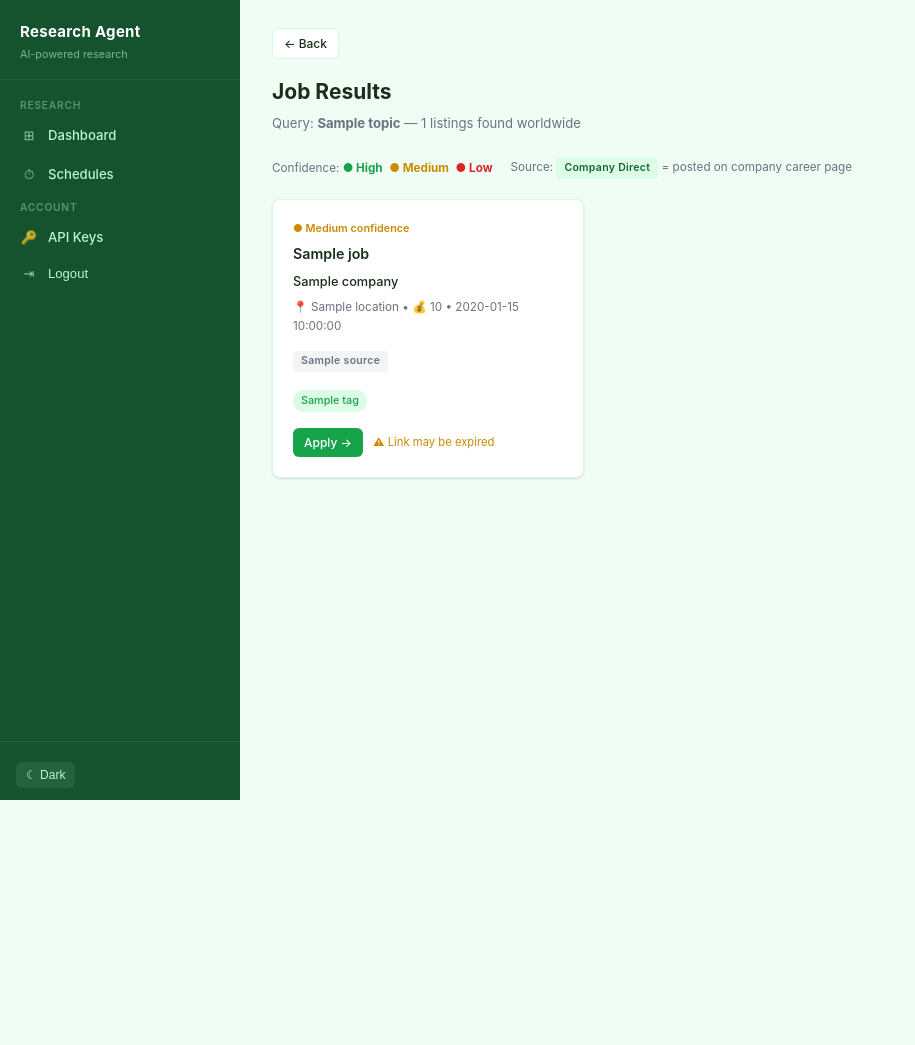
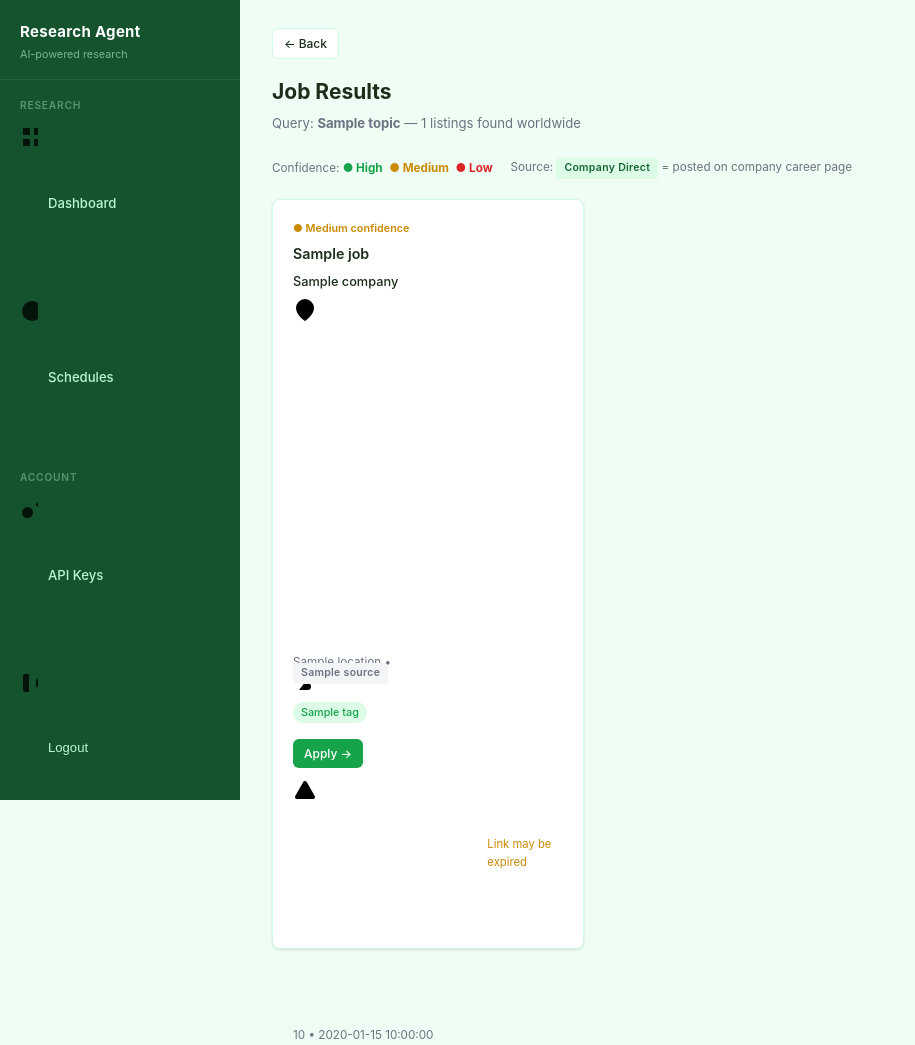
Before and after one commit to Obinwanne1/Research-Agent, a Flask app: template templates/jobs.html in a window 1280 px wide. Shown: the whole page, without its empty margins (0-915 px from the left). Before the commit the page ends 800 px from the top, so only its background shows below. Run offline with Flask 3, Linux system fonts and the light colour scheme; the template is opened without the code that fills it: most values are stand-ins (such as "Sample title", 1, 10 or a date in 2020); some libraries are stand-ins or nearby versions.

Commit message:
refactor: replace all emoji with inline SVG icons (Lucide-style)
- templates/macros/icons.html: single icon() macro, 18 self-hosted SVGs
  (grid, clock, key, settings, log-out, moon, sun, calendar, file-text,
  globe, lock, clipboard, search, file, map-pin, dollar-sign, building,
  alert-triangle, briefcase)
- base.html: nav icons (dashboard, schedules, api keys, admin, logout)
- article.html: date pill, word-count pill, public/private toggle
- dashboard.html: search empty state, articles empty state
- jobs.html: location, salary, Company Direct badge, Remote Board badge,
  expired-link warning, jobs empty state
- admin/jobs.html: jobs empty state
- schedules/index.html: schedules empty state
- settings/api_keys.html: api keys empty state
- share.html: date pill, word-count pill
- main.js: theme toggle button uses SVG innerHTML (sun/moon)
- main.css: .icon base styles + size overrides for nav/empty/pill contexts

No CDN dependency — all SVGs inline via Jinja2 macro.

Co-Authored-By: Claude Sonnet 4.6 <noreply@anthropic.com>

```diff
--- a/static/css/main.css
+++ b/static/css/main.css
@@ -330,6 +330,13 @@ body.dark .src-other     { background: #374151; color: #9ca3af; }
 .empty-state .empty-icon { font-size: 3rem; margin-bottom: 12px; opacity: 0.4; }
 .empty-state h3 { font-size: 1rem; font-weight: 600; color: var(--text); margin-bottom: 6px; }
 
+/* ── SVG icons ── */
+.icon { display: inline-block; vertical-align: middle; flex-shrink: 0; }
+.nav-icon .icon { width: 16px; height: 16px; }
+.empty-icon .icon { width: 40px; height: 40px; opacity: 0.35; stroke-width: 1.5; }
+.article-meta-pill .icon { width: 13px; height: 13px; margin-right: 1px; }
+.share-pill .icon { width: 13px; height: 13px; margin-right: 1px; }
+
 /* ── Responsive ── */
 @media (max-width: 768px) {
   .sidebar { width: 100%; height: auto; position: relative; flex-direction: row; flex-wrap: wrap; }
--- a/static/js/main.js
+++ b/static/js/main.js
@@ -12,15 +12,17 @@ document.addEventListener('DOMContentLoaded', function () {
   }
 
   const toggle = document.getElementById('theme-toggle');
+  var _sunSvg = '<svg class="icon" width="14" height="14" viewBox="0 0 24 24" fill="none" stroke="currentColor" stroke-width="2" stroke-linecap="round" stroke-linejoin="round" aria-hidden="true"><circle cx="12" cy="12" r="4"/><path d="M12 2v2M12 20v2M4.93 4.93l1.41 1.41M17.66 17.66l1.41 1.41M2 12h2M20 12h2M6.34 17.66l-1.41 1.41M19.07 4.93l-1.41 1.41"/></svg>';
+  var _moonSvg = '<svg class="icon" width="14" height="14" viewBox="0 0 24 24" fill="none" stroke="currentColor" stroke-width="2" stroke-linecap="round" stroke-linejoin="round" aria-hidden="true"><path d="M21 12.79A9 9 0 1 1 11.21 3 7 7 0 0 0 21 12.79z"/></svg>';
   if (toggle) {
     toggle.addEventListener('click', function () {
       document.body.classList.toggle('dark');
       const isDark = document.body.classList.contains('dark');
       localStorage.setItem('theme', isDark ? 'dark' : 'light');
-      toggle.textContent = isDark ? '☀ Light' : '☾ Dark';
+      toggle.innerHTML = isDark ? _sunSvg + ' Light' : _moonSvg + ' Dark';
     });
     const isDark = document.body.classList.contains('dark');
-    toggle.textContent = isDark ? '☀ Light' : '☾ Dark';
+    toggle.innerHTML = isDark ? _sunSvg + ' Light' : _moonSvg + ' Dark';
   }
 
   // ── Research form ────────────────────────────────────────────────────────
--- a/templates/admin/jobs.html
+++ b/templates/admin/jobs.html
@@ -1,4 +1,5 @@
 {% extends "base.html" %}
+{% from 'macros/icons.html' import icon %}
 {% block title %}Jobs Monitor — Admin{% endblock %}
 
 {% block content %}
@@ -64,7 +65,7 @@
   </div>
   {% else %}
   <div class="empty-state">
-    <div class="empty-icon">📋</div>
+    <div class="empty-icon">{{ icon('clipboard', 40) }}</div>
     <h3>No jobs found</h3>
     <p>No jobs match the current filters.</p>
   </div>
--- a/templates/base.html
+++ b/templates/base.html
@@ -1,3 +1,4 @@
+{% from 'macros/icons.html' import icon %}
 <!DOCTYPE html>
 <html lang="en">
 <head>
@@ -18,32 +19,32 @@
     <div class="sidebar-nav">
       <span class="sidebar-section-label">Research</span>
       <a href="{{ url_for('dashboard') }}" class="{{ 'active' if request.endpoint == 'dashboard' else '' }}">
-        <span class="nav-icon">⊞</span> Dashboard
+        <span class="nav-icon">{{ icon('grid') }}</span> Dashboard
       </a>
 
       <a href="{{ url_for('schedules') }}" class="{{ 'active' if request.endpoint == 'schedules' else '' }}">
-        <span class="nav-icon">⏱</span> Schedules
+        <span class="nav-icon">{{ icon('clock') }}</span> Schedules
       </a>
 
       <span class="sidebar-section-label">Account</span>
       <a href="{{ url_for('settings_api_keys') }}" class="{{ 'active' if request.endpoint and 'api_keys' in request.endpoint else '' }}">
-        <span class="nav-icon">🔑</span> API Keys
+        <span class="nav-icon">{{ icon('key') }}</span> API Keys
       </a>
       {% if session.get('role') in ('admin', 'superadmin') %}
       <a href="{{ url_for('admin.index') }}" class="{{ 'active' if request.blueprint == 'admin' else '' }}">
-        <span class="nav-icon">⚙</span> Admin
+        <span class="nav-icon">{{ icon('settings') }}</span> Admin
       </a>
       {% endif %}
       <form method="POST" action="{{ url_for('logout') }}" style="margin:0">
         <input type="hidden" name="csrf_token" value="{{ csrf_token() }}">
         <button type="submit" class="logout-nav-btn">
-          <span class="nav-icon">⇥</span> Logout
+          <span class="nav-icon">{{ icon('log-out') }}</span> Logout
         </button>
       </form>
     </div>
     <div class="sidebar-footer">
       <div class="user-email">{{ session.get('email', '') }}</div>
-      <button id="theme-toggle" class="theme-toggle">☾ Dark</button>
+      <button id="theme-toggle" class="theme-toggle">Dark</button>
     </div>
   </nav>
 
--- a/templates/dashboard.html
+++ b/templates/dashboard.html
@@ -1,4 +1,5 @@
 {% extends "base.html" %}
+{% from 'macros/icons.html' import icon %}
 {% block title %}Dashboard — Research Agent{% endblock %}
 
 {% block content %}
@@ -80,7 +81,7 @@
   {% endfor %}
 </div>
 <div id="articles-empty-search" style="display:none;" class="empty-state">
-  <div class="empty-icon">🔍</div>
+  <div class="empty-icon">{{ icon('search', 40) }}</div>
   <h3>No results</h3>
   <p>No articles match your search.</p>
 </div>
@@ -170,7 +171,7 @@
 </script>
 {% else %}
 <div class="empty-state" id="articles-empty">
-  <div class="empty-icon">📄</div>
+  <div class="empty-icon">{{ icon('file', 40) }}</div>
   <h3>No articles yet</h3>
   <p>Enter a topic above to research your first article.</p>
 </div>
--- a/templates/jobs.html
+++ b/templates/jobs.html
@@ -1,4 +1,5 @@
 {% extends "base.html" %}
+{% from 'macros/icons.html' import icon %}
 {% block title %}Job Results — Research Agent{% endblock %}
 
 {% block content %}
@@ -33,8 +34,8 @@
     <h3>{{ j.title }}</h3>
     <div class="job-company">{{ j.company }}</div>
     <div class="job-meta">
-      📍 {{ j.location }}
-      {% if j.salary %} &bull; 💰 {{ j.salary }}{% endif %}
+      {{ icon('map-pin', 13) }} {{ j.location }}
+      {% if j.salary %} &bull; {{ icon('dollar-sign', 13) }} {{ j.salary }}{% endif %}
       {% if j.date %} &bull; {{ j.date }}{% endif %}
     </div>
 
@@ -42,7 +43,7 @@
     {% set src = j.get('source', 'Other') %}
     <div style="margin:6px 0;">
       {% if src == 'Company Direct' %}
-        <span class="job-src-badge src-direct">🏢 Company Direct</span>
+        <span class="job-src-badge src-direct">{{ icon('building', 13) }} Company Direct</span>
       {% elif src == 'LinkedIn' %}
         <span class="job-src-badge src-linkedin">in LinkedIn</span>
       {% elif src == 'Indeed' %}
@@ -50,7 +51,7 @@
       {% elif src == 'Glassdoor' %}
         <span class="job-src-badge src-glassdoor">Glassdoor</span>
       {% elif src == 'Remote Board' %}
-        <span class="job-src-badge src-remote">🌍 Remote Board</span>
+        <span class="job-src-badge src-remote">{{ icon('globe', 13) }} Remote Board</span>
       {% else %}
         <span class="job-src-badge src-other">{{ src }}</span>
       {% endif %}
@@ -65,7 +66,7 @@
     <div style="margin-top:10px;display:flex;align-items:center;gap:10px;flex-wrap:wrap;">
       <a href="{{ j.url }}" target="_blank" rel="noopener" class="btn btn-primary btn-sm">Apply →</a>
       {% if not j.get('url_valid', True) %}
-        <span style="font-size:0.75rem;color:#ca8a04;">⚠ Link may be expired</span>
+        <span style="font-size:0.75rem;color:#ca8a04;display:inline-flex;align-items:center;gap:3px;">{{ icon('alert-triangle', 13) }} Link may be expired</span>
       {% endif %}
     </div>
   </div>
@@ -73,7 +74,7 @@
 </div>
 {% else %}
 <div class="empty-state">
-  <div class="empty-icon">💼</div>
+  <div class="empty-icon">{{ icon('briefcase', 40) }}</div>
   <h3>No jobs found</h3>
   <p>Try a different search query or add a company name.</p>
 </div>
--- /dev/null
+++ b/templates/macros/icons.html
@@ -0,0 +1,46 @@
+{# Inline SVG icon macro — Lucide-style, self-hosted, no CDN #}
+{# Usage: {% from 'macros/icons.html' import icon %} then {{ icon('grid') }} #}
+
+{% macro icon(name, size=16, cls='') %}
+{%- set s = size | string -%}
+{%- set base = 'class="icon ' ~ cls ~ '" width="' ~ s ~ '" height="' ~ s ~ '" viewBox="0 0 24 24" fill="none" stroke="currentColor" stroke-width="2" stroke-linecap="round" stroke-linejoin="round" aria-hidden="true"' -%}
+{%- if name == 'grid' -%}
+<svg {{ base }}><rect x="3" y="3" width="7" height="7"/><rect x="14" y="3" width="7" height="7"/><rect x="14" y="14" width="7" height="7"/><rect x="3" y="14" width="7" height="7"/></svg>
+{%- elif name == 'clock' -%}
+<svg {{ base }}><circle cx="12" cy="12" r="10"/><polyline points="12 6 12 12 16 14"/></svg>
+{%- elif name == 'key' -%}
+<svg {{ base }}><path d="m21 2-2 2m-7.61 7.61a5.5 5.5 0 1 1-7.778 7.778 5.5 5.5 0 0 1 7.777-7.777zm0 0L15.5 7.5m0 0 3 3L22 7l-3-3m-3.5 3.5L19 4"/></svg>
+{%- elif name == 'settings' -%}
+<svg {{ base }}><path d="M12.22 2h-.44a2 2 0 0 0-2 2v.18a2 2 0 0 1-1 1.73l-.43.25a2 2 0 0 1-2 0l-.15-.08a2 2 0 0 0-2.73.73l-.22.38a2 2 0 0 0 .73 2.73l.15.1a2 2 0 0 1 1 1.72v.51a2 2 0 0 1-1 1.74l-.15.09a2 2 0 0 0-.73 2.73l.22.38a2 2 0 0 0 2.73.73l.15-.08a2 2 0 0 1 2 0l.43.25a2 2 0 0 1 1 1.73V20a2 2 0 0 0 2 2h.44a2 2 0 0 0 2-2v-.18a2 2 0 0 1 1-1.73l.43-.25a2 2 0 0 1 2 0l.15.08a2 2 0 0 0 2.73-.73l.22-.39a2 2 0 0 0-.73-2.73l-.15-.08a2 2 0 0 1-1-1.74v-.5a2 2 0 0 1 1-1.74l.15-.09a2 2 0 0 0 .73-2.73l-.22-.38a2 2 0 0 0-2.73-.73l-.15.08a2 2 0 0 1-2 0l-.43-.25a2 2 0 0 1-1-1.73V4a2 2 0 0 0-2-2z"/><circle cx="12" cy="12" r="3"/></svg>
+{%- elif name == 'log-out' -%}
+<svg {{ base }}><path d="M9 21H5a2 2 0 0 1-2-2V5a2 2 0 0 1 2-2h4"/><polyline points="16 17 21 12 16 7"/><line x1="21" y1="12" x2="9" y2="12"/></svg>
+{%- elif name == 'moon' -%}
+<svg {{ base }}><path d="M21 12.79A9 9 0 1 1 11.21 3 7 7 0 0 0 21 12.79z"/></svg>
+{%- elif name == 'sun' -%}
+<svg {{ base }}><circle cx="12" cy="12" r="4"/><path d="M12 2v2M12 20v2M4.93 4.93l1.41 1.41M17.66 17.66l1.41 1.41M2 12h2M20 12h2M6.34 17.66l-1.41 1.41M19.07 4.93l-1.41 1.41"/></svg>
+{%- elif name == 'calendar' -%}
+<svg {{ base }}><rect x="3" y="4" width="18" height="18" rx="2" ry="2"/><line x1="16" y1="2" x2="16" y2="6"/><line x1="8" y1="2" x2="8" y2="6"/><line x1="3" y1="10" x2="21" y2="10"/></svg>
+{%- elif name == 'file-text' -%}
+<svg {{ base }}><path d="M14 2H6a2 2 0 0 0-2 2v16a2 2 0 0 0 2 2h12a2 2 0 0 0 2-2V8z"/><polyline points="14 2 14 8 20 8"/><line x1="16" y1="13" x2="8" y2="13"/><line x1="16" y1="17" x2="8" y2="17"/><polyline points="10 9 9 9 8 9"/></svg>
+{%- elif name == 'globe' -%}
+<svg {{ base }}><circle cx="12" cy="12" r="10"/><line x1="2" y1="12" x2="22" y2="12"/><path d="M12 2a15.3 15.3 0 0 1 4 10 15.3 15.3 0 0 1-4 10 15.3 15.3 0 0 1-4-10 15.3 15.3 0 0 1 4-10z"/></svg>
+{%- elif name == 'lock' -%}
+<svg {{ base }}><rect x="3" y="11" width="18" height="11" rx="2" ry="2"/><path d="M7 11V7a5 5 0 0 1 10 0v4"/></svg>
+{%- elif name == 'clipboard' -%}
+<svg {{ base }}><path d="M16 4h2a2 2 0 0 1 2 2v14a2 2 0 0 1-2 2H6a2 2 0 0 1-2-2V6a2 2 0 0 1 2-2h2"/><rect x="8" y="2" width="8" height="4" rx="1" ry="1"/></svg>
+{%- elif name == 'search' -%}
+<svg {{ base }}><circle cx="11" cy="11" r="8"/><line x1="21" y1="21" x2="16.65" y2="16.65"/></svg>
+{%- elif name == 'file' -%}
+<svg {{ base }}><path d="M13 2H6a2 2 0 0 0-2 2v16a2 2 0 0 0 2 2h12a2 2 0 0 0 2-2V9z"/><polyline points="13 2 13 9 20 9"/></svg>
+{%- elif name == 'map-pin' -%}
+<svg {{ base }}><path d="M21 10c0 7-9 13-9 13s-9-6-9-13a9 9 0 0 1 18 0z"/><circle cx="12" cy="10" r="3"/></svg>
+{%- elif name == 'dollar-sign' -%}
+<svg {{ base }}><line x1="12" y1="1" x2="12" y2="23"/><path d="M17 5H9.5a3.5 3.5 0 0 0 0 7h5a3.5 3.5 0 0 1 0 7H6"/></svg>
+{%- elif name == 'building' -%}
+<svg {{ base }}><rect x="2" y="7" width="20" height="14" rx="2" ry="2"/><path d="M16 21V5a2 2 0 0 0-2-2h-4a2 2 0 0 0-2 2v16"/></svg>
+{%- elif name == 'alert-triangle' -%}
+<svg {{ base }}><path d="m21.73 18-8-14a2 2 0 0 0-3.48 0l-8 14A2 2 0 0 0 4 21h16a2 2 0 0 0 1.73-3Z"/><line x1="12" y1="9" x2="12" y2="13"/><line x1="12" y1="17" x2="12.01" y2="17"/></svg>
+{%- elif name == 'briefcase' -%}
+<svg {{ base }}><rect x="2" y="7" width="20" height="14" rx="2" ry="2"/><path d="M16 21V5a2 2 0 0 0-2-2h-4a2 2 0 0 0-2 2v16"/><polyline points="9 7 9 4 15 4 15 7"/></svg>
+{%- endif -%}
+{% endmacro %}
--- a/templates/schedules/index.html
+++ b/templates/schedules/index.html
@@ -1,4 +1,5 @@
 {% extends "base.html" %}
+{% from 'macros/icons.html' import icon %}
 {% block title %}Schedules — Research Agent{% endblock %}
 {% block content %}
 <div class="page-header">
@@ -82,7 +83,7 @@
 </div>
 {% else %}
 <div class="empty-state">
-  <div class="empty-icon">⏱</div>
+  <div class="empty-icon">{{ icon('clock', 40) }}</div>
   <h3>No schedules yet</h3>
   <p>Add a topic above to start automated research.</p>
 </div>
--- a/templates/settings/api_keys.html
+++ b/templates/settings/api_keys.html
@@ -1,4 +1,5 @@
 {% extends "base.html" %}
+{% from 'macros/icons.html' import icon %}
 {% block title %}API Keys — Research Agent{% endblock %}
 
 {% block content %}
@@ -73,7 +74,7 @@
 </div>
 {% else %}
 <div class="empty-state">
-  <div class="empty-icon">🔑</div>
+  <div class="empty-icon">{{ icon('key', 40) }}</div>
   <h3>No API keys yet</h3>
   <p>Generate a key above to start using the API.</p>
 </div>
--- a/templates/share.html
+++ b/templates/share.html
@@ -50,8 +50,9 @@
   <div class="share-topic">{{ (article.topic or 'Research')[:80] }}</div>
   <h1 class="share-title">{{ article.title }}</h1>
   <div class="share-meta">
-    <span class="share-pill">📅 {{ article.created_at[:10] }}</span>
-    {% if article.word_count %}<span class="share-pill">📝 {{ article.word_count }} words</span>{% endif %}
+    {% from 'macros/icons.html' import icon %}
+    <span class="share-pill">{{ icon('calendar', 13) }} {{ article.created_at[:10] }}</span>
+    {% if article.word_count %}<span class="share-pill">{{ icon('file-text', 13) }} {{ article.word_count }} words</span>{% endif %}
   </div>
 
   <div class="share-content">
```
Also changed, not shown: templates/article.html (+4 -3 lines).
